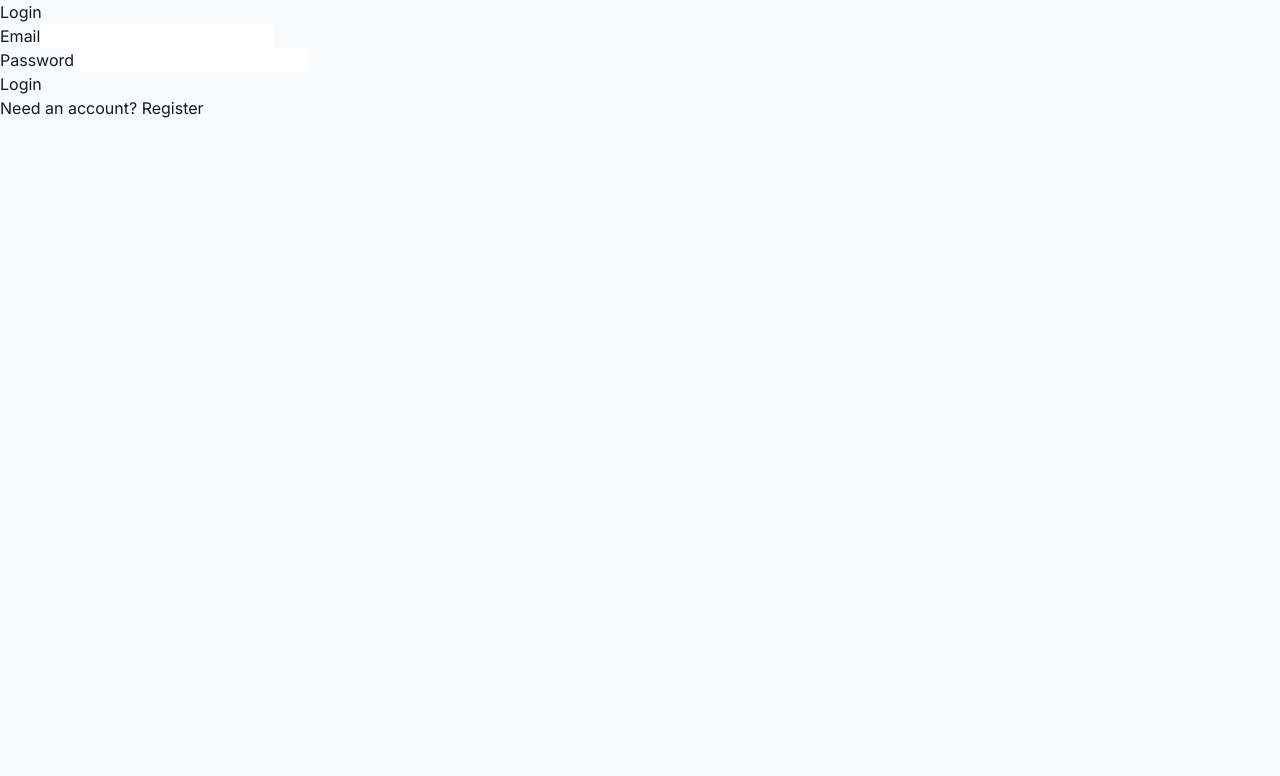
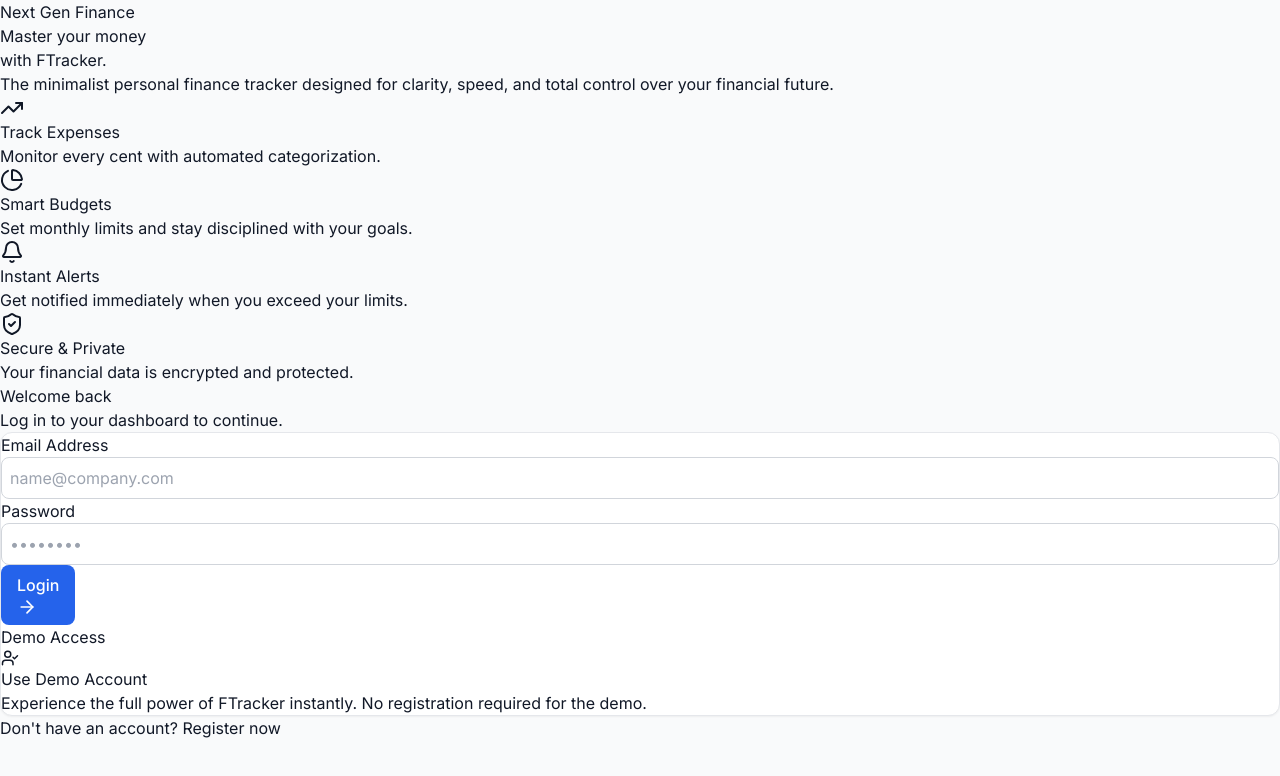
Before and after one commit to Adii1106/FTracker, a React app in the folder frontend/: page /login in a window 1280 px wide. Shown: the top 776 px of the page. Built offline with nearby package versions, Linux system fonts and the light colour scheme; no server answers; the HTML template or start-up script is replaced by a standard one.

Commit message:
Redesign Login page as landing page with demo credentials

```diff
--- a/frontend/src/pages/Login.jsx
+++ b/frontend/src/pages/Login.jsx
@@ -1,6 +1,7 @@
 import { useState } from 'react';
 import { useNavigate } from 'react-router-dom';
 import api from '../api';
+import { ShieldCheck, TrendingUp, PieChart, Bell, ArrowRight, UserCheck } from 'lucide-react';
 
 export default function Login() {
   const [isLogin, setIsLogin] = useState(true);
@@ -8,11 +9,19 @@
   const [password, setPassword] = useState('');
   const [name, setName] = useState('');
   const [error, setError] = useState('');
+  const [loading, setLoading] = useState(false);
   const navigate = useNavigate();
+
+  const handleDemoLogin = () => {
+    setEmail('demo@example.com');
+    setPassword('password123');
+    setIsLogin(true);
+  };
 
   const handleSubmit = async (e) => {
     e.preventDefault();
     setError('');
+    setLoading(true);
 
     try {
       const endpoint = isLogin ? '/auth/login' : '/auth/register';
@@ -23,20 +32,72 @@
       localStorage.setItem('user', JSON.stringify(data.user));
       navigate('/dashboard');
     } catch (err) {
-      setError(err.response?.data?.error || 'Authentication failed');
+      setError(err.response?.data?.error || 'Authentication failed. Please try again.');
+    } finally {
+      setLoading(false);
     }
   };
 
+  const features = [
+    { icon: TrendingUp, title: 'Track Expenses', desc: 'Monitor every cent with automated categorization.' },
+    { icon: PieChart, title: 'Smart Budgets', desc: 'Set monthly limits and stay disciplined with your goals.' },
+    { icon: Bell, title: 'Instant Alerts', desc: 'Get notified immediately when you exceed your limits.' },
+    { icon: ShieldCheck, title: 'Secure & Private', desc: 'Your financial data is encrypted and protected.' }
+  ];
+
   return (
-    <div className="max-w-sm mx-auto mt-20 p-6 bg-white border rounded shadow-sm">
-      <h2 className="text-xl font-bold mb-4">{isLogin ? 'Login' : 'Register'}</h2>
-      <form onSubmit={handleSubmit} className="space-y-4">
+    <div className="min-h-screen bg-gray-50 flex flex-col lg:flex-row">
+      {/* Left Side: Landing Content */}
+      <div className="lg:w-1/2 p-12 lg:p-24 flex flex-col justify-center bg-blue-600 text-white relative overflow-hidden">
+        <div className="absolute top-0 right-0 -mt-20 -mr-20 w-64 h-64 bg-blue-500 rounded-full blur-3xl opacity-50"></div>
+        <div className="absolute bottom-0 left-0 -mb-20 -ml-20 w-64 h-64 bg-blue-700 rounded-full blur-3xl opacity-50"></div>
+
+        <div className="relative z-10 space-y-8">
+          <div>
+            <span className="bg-blue-500 text-xs font-black uppercase tracking-[0.2em] px-3 py-1 rounded-full border border-blue-400">Next Gen Finance</span>
+            <h1 className="text-5xl lg:text-7xl font-black tracking-tighter mt-6 leading-tight">
+              Master your money <br/> with <span className="text-blue-200">FTracker.</span>
+            </h1>
+            <p className="text-xl text-blue-100 mt-6 max-w-lg font-medium leading-relaxed">
+              The minimalist personal finance tracker designed for clarity, speed, and total control over your financial future.
+            </p>
+          </div>
+
+          <div className="grid grid-cols-1 sm:grid-cols-2 gap-8 pt-8">
+            {features.map((f, i) => (
+              <div key={i} className="space-y-3">
+                <div className="p-3 bg-white/10 w-fit rounded-xl backdrop-blur-sm border border-white/10">
+                  <f.icon size={24} />
+                </div>
+                <h3 className="font-bold text-lg">{f.title}</h3>
+                <p className="text-blue-100/70 text-sm leading-relaxed">{f.desc}</p>
+              </div>
+            ))}
+          </div>
+        </div>
+      </div>
+
+      {/* Right Side: Auth Form */}
+      <div className="lg:w-1/2 flex items-center justify-center p-8 lg:p-12">
+        <div className="w-full max-w-md space-y-8">
+          <div className="text-center lg:text-left">
+            <h2 className="text-3xl font-black text-gray-900 tracking-tight">
+              {isLogin ? 'Welcome back' : 'Create an account'}
+            </h2>
+            <p className="text-gray-500 font-medium mt-2">
+              {isLogin ? 'Log in to your dashboard to continue.' : 'Join FTracker and start tracking today.'}
+            </p>
+          </div>
+
+          <div className="card p-8 shadow-xl shadow-gray-200/50 border-none">
+            <form onSubmit={handleSubmit} className="space-y-5">
               {!isLogin && (
                 <div>
-            <label className="block text-sm mb-1">Name</label>
+                  <label className="block text-xs font-bold text-gray-400 uppercase tracking-widest mb-2">Full Name</label>
                   <input
                     type="text"
-              className="w-full border p-2 rounded"
+                    className="input-field"
+                    placeholder="John Doe"
                     value={name}
                     onChange={e => setName(e.target.value)}
                     required={!isLogin}
@@ -44,36 +105,72 @@
                 </div>
               )}
               <div>
-          <label className="block text-sm mb-1">Email</label>
+                <label className="block text-xs font-bold text-gray-400 uppercase tracking-widest mb-2">Email Address</label>
                 <input
                   type="email"
-            className="w-full border p-2 rounded"
+                  className="input-field"
+                  placeholder="name@company.com"
                   value={email}
                   onChange={e => setEmail(e.target.value)}
                   required
                 />
               </div>
               <div>
-          <label className="block text-sm mb-1">Password</label>
+                <label className="block text-xs font-bold text-gray-400 uppercase tracking-widest mb-2">Password</label>
                 <input
                   type="password"
-            className="w-full border p-2 rounded"
+                  className="input-field"
+                  placeholder="••••••••"
                   value={password}
                   onChange={e => setPassword(e.target.value)}
                   required
                 />
               </div>
-        {error && <p className="text-red-600 text-sm">{error}</p>}
-        <button type="submit" className="w-full bg-blue-600 text-white p-2 rounded">
-          {isLogin ? 'Login' : 'Register'}
+
+              {error && (
+                <div className="bg-red-50 text-red-600 p-4 rounded-xl text-sm font-bold border border-red-100">
+                  {error}
+                </div>
+              )}
+
+              <button
+                type="submit"
+                disabled={loading}
+                className="btn-primary w-full py-4 text-lg shadow-lg shadow-blue-200 flex items-center justify-center gap-2"
+              >
+                {loading ? 'Processing...' : (isLogin ? 'Login' : 'Get Started')}
+                {!loading && <ArrowRight size={20} />}
               </button>
             </form>
+
+            <div className="mt-8 pt-8 border-t border-gray-100 space-y-4">
+              <div className="flex items-center justify-between">
+                <p className="text-sm font-bold text-gray-400 uppercase tracking-widest">Demo Access</p>
+                <button
+                  onClick={handleDemoLogin}
+                  className="flex items-center gap-2 text-sm font-bold text-blue-600 hover:text-blue-700 transition-colors"
+                >
+                  <UserCheck size={18} />
+                  Use Demo Account
+                </button>
+              </div>
+              <p className="text-xs text-gray-400 leading-relaxed italic">
+                Experience the full power of FTracker instantly. No registration required for the demo.
+              </p>
+            </div>
+          </div>
+
+          <div className="text-center">
             <button
               onClick={() => setIsLogin(!isLogin)}
-        className="text-blue-600 text-sm mt-4 underline"
+              className="text-gray-500 font-bold hover:text-blue-600 transition-colors"
             >
-        {isLogin ? 'Need an account? Register' : 'Have an account? Login'}
+              {isLogin ? "Don't have an account? " : "Already have an account? "}
+              <span className="text-blue-600 underline underline-offset-4 decoration-2">{isLogin ? 'Register now' : 'Login here'}</span>
             </button>
+          </div>
+        </div>
+      </div>
     </div>
   );
 }
```
Lines whose indentation alone changed are shown as unchanged.
